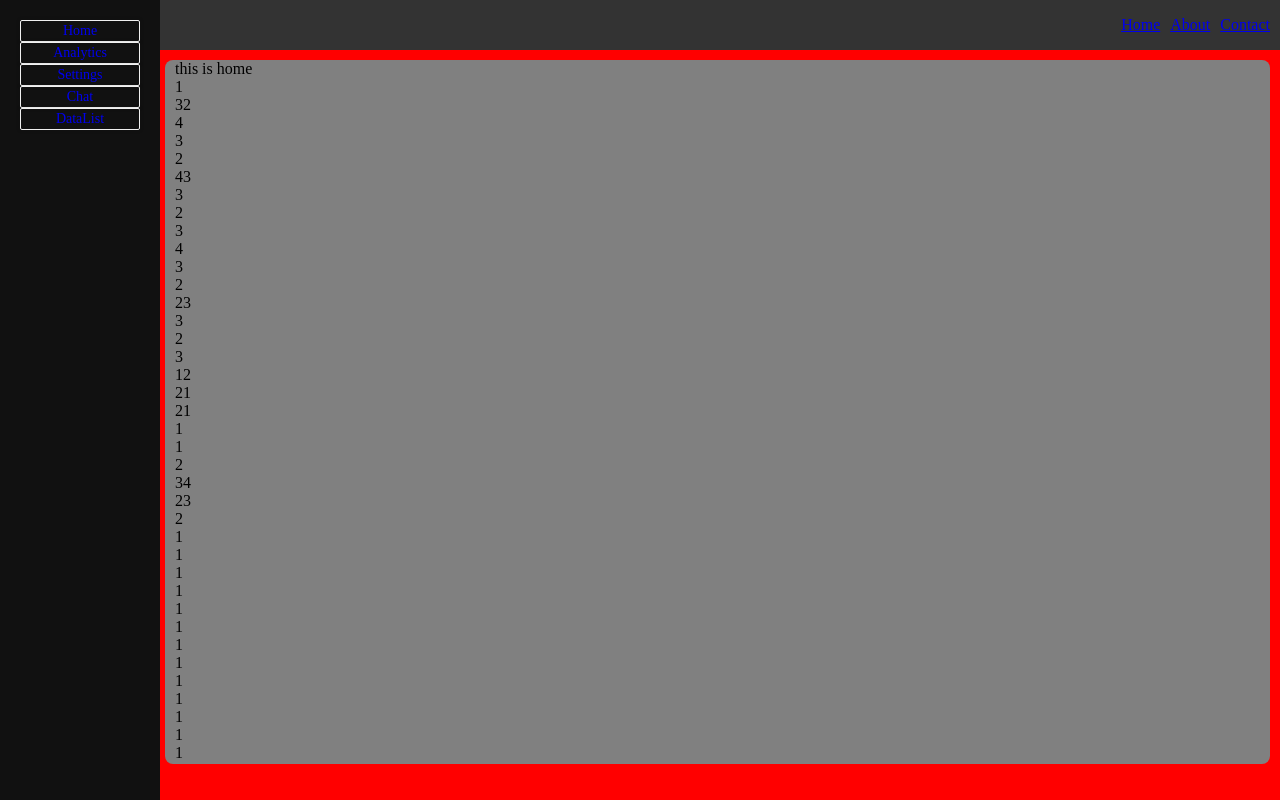
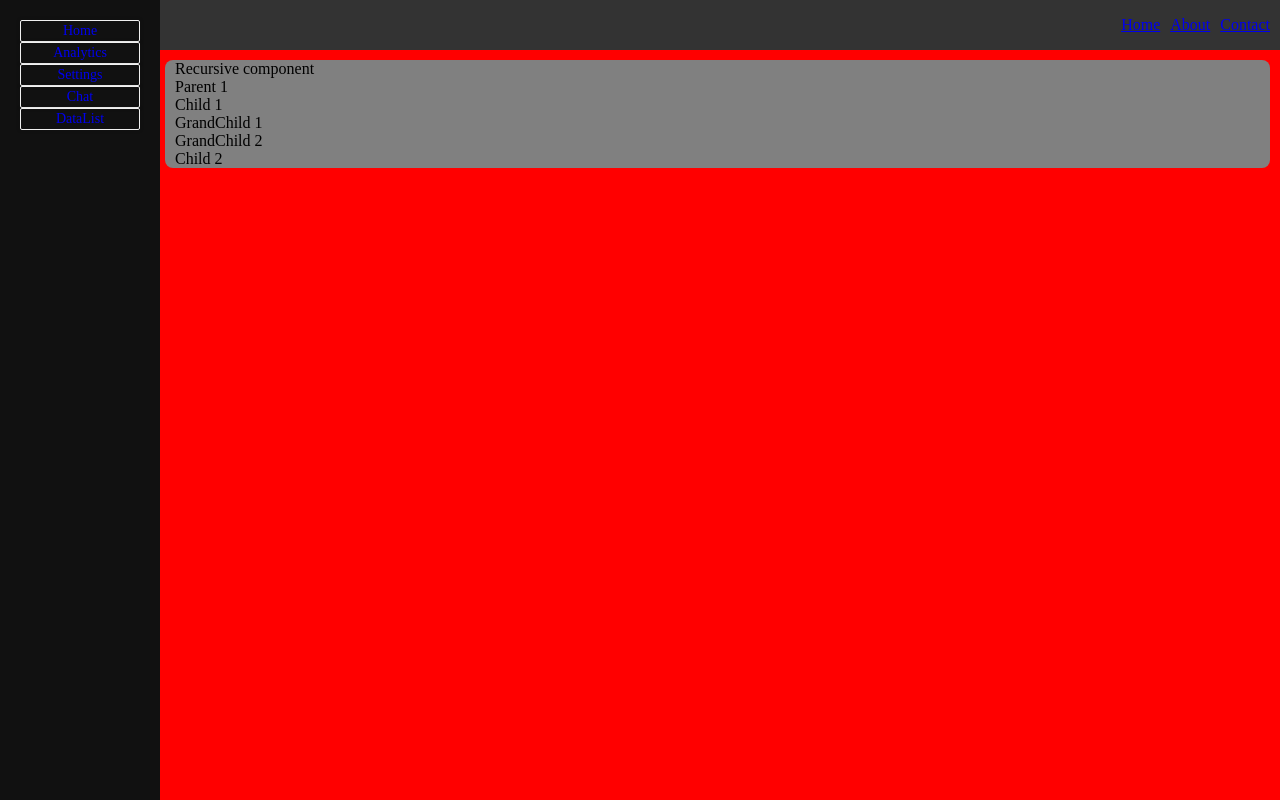
Before and after one commit to Anurag1096/react_1, a React app: page / in a window 1280 px wide. Built offline with nearby package versions, Linux system fonts and the light colour scheme.

Commit message:
wip: Recursive comp in home page

```diff
--- /dev/null
+++ b/src/components/Dashboard/TreeComp/TreeNode.tsx
@@ -0,0 +1,13 @@
+import React from 'react'
+import { TreeType } from './type'
+export const TreeNode = ({ node }: { node: TreeType }) => {
+  return (
+    <div>
+      {node.name}
+      {/* Render child nodes if they exist */}
+      {node.children && node.children.map(child => (
+        <TreeNode key={child.id} node={child} />
+      ))}
+    </div>
+  )
+}
--- /dev/null
+++ b/src/components/Dashboard/TreeComp/index.tsx
@@ -0,0 +1,15 @@
+import React from 'react'
+import {TreeNode} from './TreeNode'
+import { TreeType } from './type'
+
+
+export const Tree = ({ data }: { data: TreeType[] }) => {
+    console.log(data)
+  return (
+   <div>
+    {data.map((node:TreeType)=>{
+    return <TreeNode key={node.id} node={node}/>
+    })}
+   </div>
+  )
+}
--- /dev/null
+++ b/src/components/Dashboard/TreeComp/treeData.json
@@ -0,0 +1,27 @@
+[
+    {
+        "id":"1",
+        "name":"Parent 1",
+        "children":[
+            {
+                "id":"2",
+                "name":"Child 1",
+                "children":[
+                    {
+                        "id":"4",
+                        "name":"GrandChild 1"
+                    },
+                    {
+                        "id":"5",
+                        "name":"GrandChild 2"
+                    }
+                ]
+            }
+        ]
+
+    },
+    {
+        "id":"3",
+        "name":"Child 2"
+    }
+]
--- /dev/null
+++ b/src/components/Dashboard/TreeComp/type.ts
@@ -0,0 +1,5 @@
+export interface TreeType{
+    id:string;
+    name:string;
+    children?:TreeType[];
+}
--- a/src/pages/Home/index.tsx
+++ b/src/pages/Home/index.tsx
@@ -1,6 +1,9 @@
-import React from "react";
-
+import React,{useState} from "react";
+import { Tree } from "../../components/Dashboard/TreeComp";
+import treeData from "../../components/Dashboard/TreeComp/treeData.json"
+import { TreeType } from "../../components/Dashboard/TreeComp/type";
 const Home=()=>{
+    const [data,setData]=useState<TreeType[]>(treeData)
   const arr:number[]=[1,32,4,3,2,43,3,2,3,4,3,2,23,3,2,3,12,21,21,1,1,2,34,23,2,1,1,1,1,1,1,1,1,1,1,1,1,1,1,1,123,23,232]
    const render=arr.map((item:number,index:number)=>{
     return(
@@ -9,9 +12,9 @@ const Home=()=>{
    })
 
 
-    return(<div>this is home
+    return(<div>Recursive component
+        <Tree data={data}/>
 
-        {render}
     </div>)
 }
 
```
